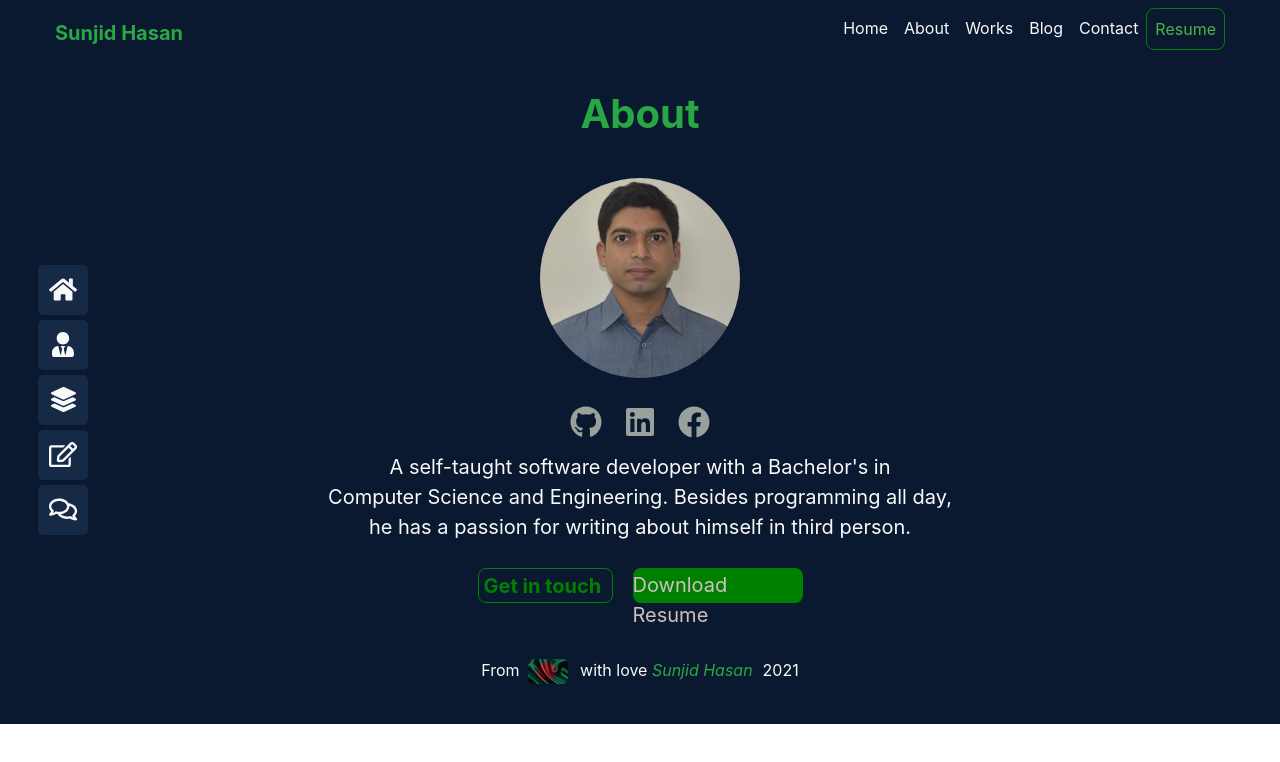
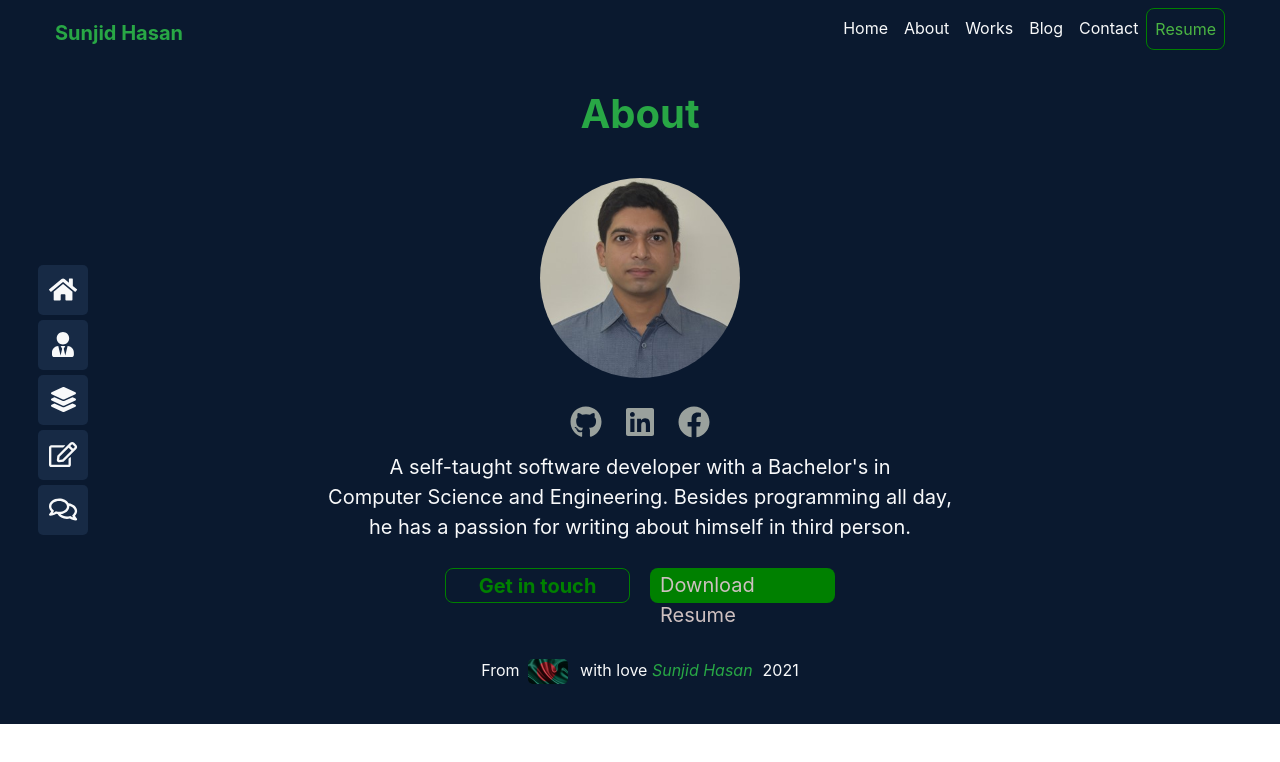
Before and after one commit to sunjid-git/sunjid-portfolio, a React (Create React App) app: page /about in a window 1280 px wide. Shown: the top 762 px of the page. Built offline with nearby package versions, Linux system fonts and the light colour scheme.

Commit message:
sideBar icon

```diff
--- a/src/Components/AboutMe/AboutMe.css
+++ b/src/Components/AboutMe/AboutMe.css
@@ -27,7 +27,8 @@
     border-radius: 8px;
     height: 35px;
     margin: 10px;
-    width: 135px;
+    width: 185px;
+    text-align: center;
     padding: 5px;
     transition: 1s, 1s, 1s;
 }
@@ -44,8 +45,8 @@
     border-radius: 8px;
     height: 35px;
     margin: 10px;
-    width: 170px;
-    padding: 0 10px 0px 1px0;;
+    width: 185px;
+    padding: 0 10px 0px 10px;;
     padding-top: 2px;
     transition: 1s, 1s, 1s;
 }
--- a/src/Components/Blog/Blog.js
+++ b/src/Components/Blog/Blog.js
@@ -7,7 +7,9 @@ const Blog = () => {
     return (
         <div className="background">
             <div className="container">
-            <h1 className="text-center text-success font-weight-bolder p-5">Blog</h1>
+            <h1 className="text-center text-success font-weight-bolder p-5">
+                Blog
+            </h1>
             <div className="row">
 
                 <div className="col-md-4 d-flex justify-content-center">
--- a/src/Components/ContactPage/ContactPage.js
+++ b/src/Components/ContactPage/ContactPage.js
@@ -1,5 +1,6 @@
 import React from 'react';
 import Contact from '../Contact/Contact';
+import FixedSideBar from '../FixedSideBar/FixedSideBar';
 import Footer from '../Shared/Footer/Footer';
 import Header from '../Shared/Header/Header';
 
@@ -7,6 +8,7 @@ const ContactPage = () => {
     return (
         <>
         <Header></Header>
+        <FixedSideBar></FixedSideBar>
         <Contact></Contact>
         <Footer></Footer>
         </>
--- a/src/Components/FixedSideBar/FixedSideBar.css
+++ b/src/Components/FixedSideBar/FixedSideBar.css
@@ -4,6 +4,7 @@
     top: 50%;
     left: 3%;
     transform: translateY(-50%);
+    z-index: 9999;
 }
 .social ul{
     margin: 0;
--- a/src/Components/FixedSideBar/FixedSideBar.js
+++ b/src/Components/FixedSideBar/FixedSideBar.js
@@ -1,7 +1,7 @@
 import React from 'react';
 import './FixedSideBar.css';
 import { FontAwesomeIcon } from '@fortawesome/react-fontawesome';
-import { faBlog, faHome, faLayerGroup, faUserTie } from '@fortawesome/free-solid-svg-icons';
+import {faHome, faLayerGroup, faUserTie } from '@fortawesome/free-solid-svg-icons';
 import { faComments, faEdit } from '@fortawesome/free-regular-svg-icons';
 import { Link } from 'react-router-dom';
 const FixedSideBar = () => {
--- a/src/Components/Shared/Header/Header.js
+++ b/src/Components/Shared/Header/Header.js
@@ -8,7 +8,9 @@ const Header = () => {
     return (
     <nav className=" navbar navbar-expand-lg sticky-top background">
         <div className="container-fluid ml-4 mr-4">
-            <h1 className="navbar-brand text-success font-weight-bold">Sunjid Hasan</h1>
+            <h1 className="navbar-brand text-success font-weight-bold">
+            <Link className="text-success text-decoration-none" to={`/home`}>Sunjid Hasan</Link>
+                </h1>
 
             <div className="collapse navbar-collapse justify-content-end">
 
```
